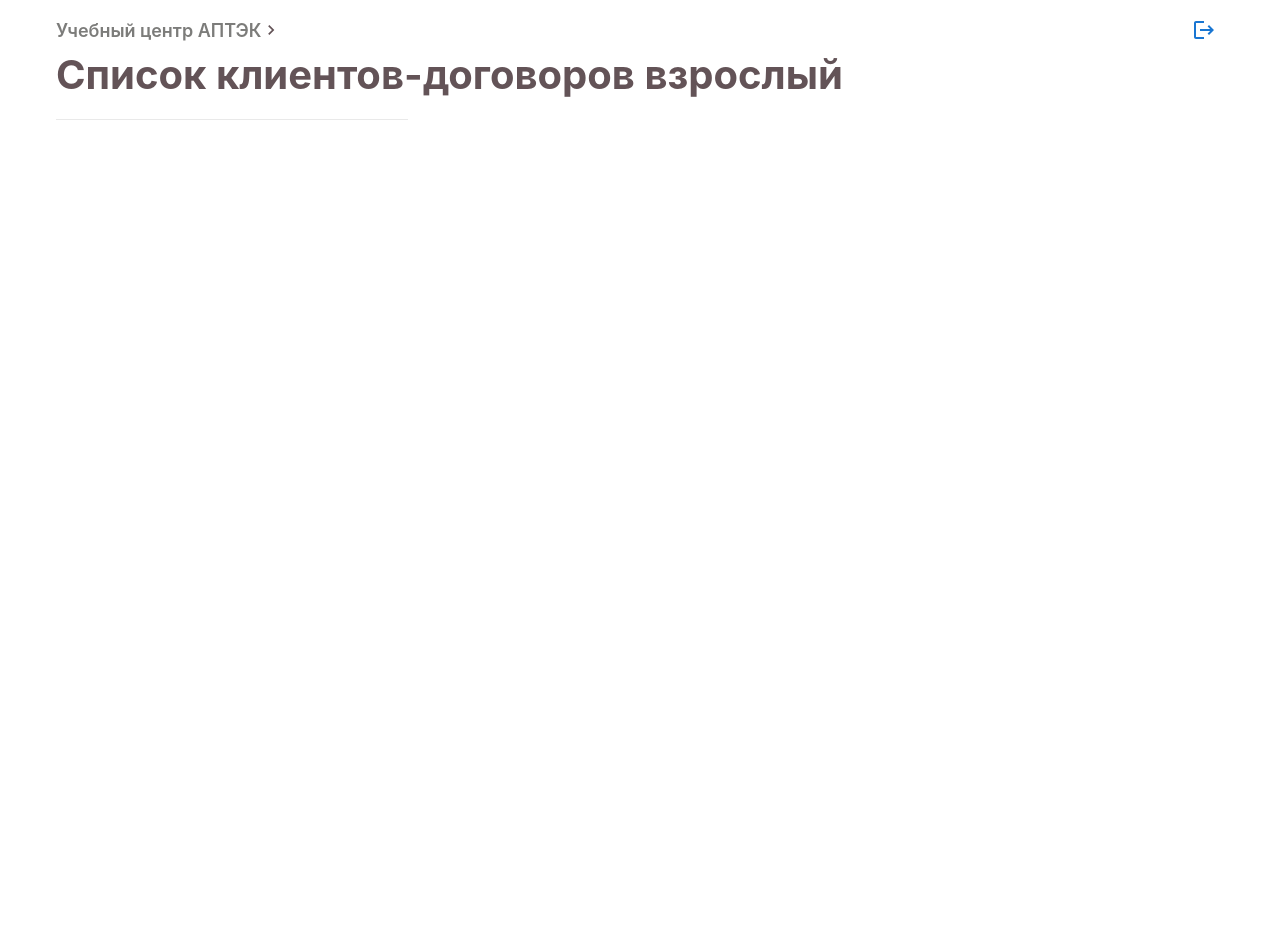
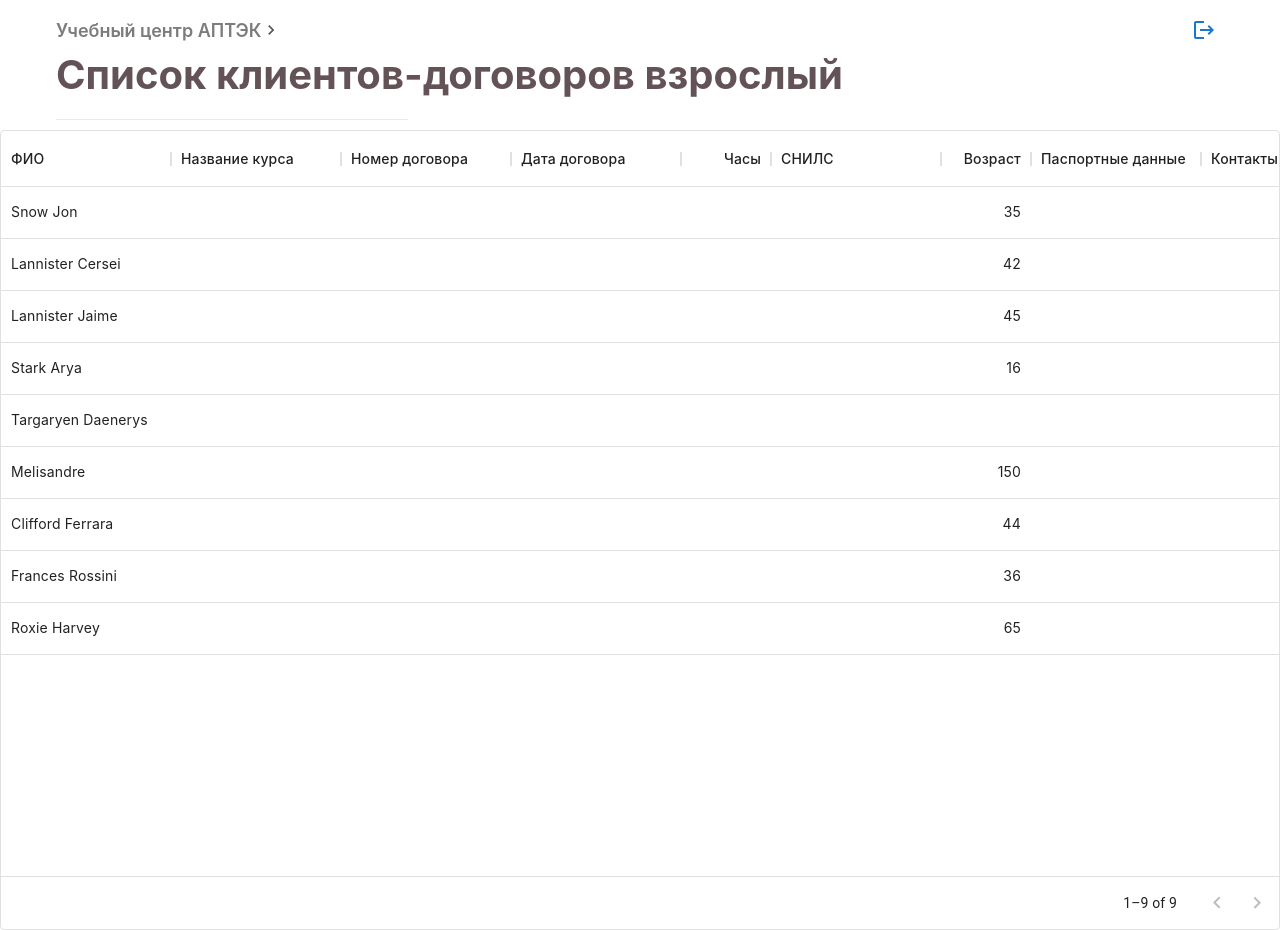
Before and after one commit to 1317n0d3/digital-school-docs-client, a React (Create React App) app: page /adult-contracts in a window 1280 px wide. Before the commit the page ends 800 px from the top, so only its background shows below. Built offline with nearby package versions, Linux system fonts and the light colour scheme.

Commit message:
feat: add adult contracts table

```diff
--- a/package.json
+++ b/package.json
@@ -7,6 +7,7 @@
     "@emotion/styled": "^11.9.3",
     "@mui/icons-material": "^5.8.4",
     "@mui/material": "^5.8.7",
+    "@mui/x-data-grid": "^5.13.0",
     "@reduxjs/toolkit": "^1.8.3",
     "@testing-library/jest-dom": "^5.16.4",
     "@testing-library/react": "^13.3.0",
--- a/src/components/AdultContracts/index.tsx
+++ b/src/components/AdultContracts/index.tsx
@@ -1,11 +1,15 @@
 import React, { FC } from 'react';
+import AdultContractsTable from '../AdultContractsTable';
 import Header from '../Header';
 
 interface IAdultContracts { }
 
 const AdultContracts: FC<IAdultContracts> = ({ ...props }) => {
   return (
-    <Header title='Список клиентов-договоров взрослый' />
+    <>
+      <Header title='Список клиентов-договоров взрослый' />
+      <AdultContractsTable />
+    </>
   );
 }
 
--- /dev/null
+++ b/src/components/AdultContractsTable/index.tsx
@@ -0,0 +1,103 @@
+import React, { FC } from 'react';
+import { DataGrid, GridColDef, GridValueGetterParams } from '@mui/x-data-grid';
+
+const columns: GridColDef[] = [
+  {
+    field: 'fullName',
+    headerName: 'ФИО',
+    width: 170,
+    disableColumnMenu: true
+  },
+  {
+    field: 'courseTitle',
+    headerName: 'Название курса',
+    width: 170,
+    disableColumnMenu: true
+  },
+  {
+    field: 'contractNumber',
+    headerName: 'Номер договора',
+    width: 170,
+    disableColumnMenu: true
+  },
+  {
+    field: 'contractDate',
+    headerName: 'Дата договора',
+    width: 170,
+    disableColumnMenu: true
+  },
+  {
+    field: 'courseTime',
+    headerName: 'Часы',
+    type: 'number',
+    width: 90,
+    disableColumnMenu: true
+  },
+  {
+    field: 'snils',
+    headerName: 'СНИЛС',
+    width: 170,
+    disableColumnMenu: true,
+    sortable: false,
+  },
+  {
+    field: 'age',
+    headerName: 'Возраст',
+    type: 'number',
+    width: 90,
+    disableColumnMenu: true
+  },
+  {
+    field: 'passport',
+    headerName: 'Паспортные данные',
+    width: 170,
+    disableColumnMenu: true,
+    sortable: false,
+  },
+  {
+    field: 'contacts',
+    headerName: 'Контакты',
+    width: 170,
+    disableColumnMenu: true,
+    sortable: false,
+  },
+  // {
+  //   field: 'fullName',
+  //   headerName: 'Full name',
+  //   description: 'This column has a value getter and is not sortable.',
+  //   sortable: false,
+  //   disableColumnMenu: true,
+  //   width: 160,
+  //   valueGetter: (params: GridValueGetterParams) =>
+  //     `${params.row.firstName || ''} ${params.row.lastName || ''}`,
+  // },
+];
+
+const rows = [
+  { id: 1, fullName: 'Snow Jon', age: 35 },
+  { id: 2, fullName: 'Lannister Cersei', age: 42 },
+  { id: 3, fullName: 'Lannister Jaime', age: 45 },
+  { id: 4, fullName: 'Stark Arya', age: 16 },
+  { id: 5, fullName: 'Targaryen Daenerys', age: null },
+  { id: 6, fullName: 'Melisandre', age: 150 },
+  { id: 7, fullName: 'Clifford Ferrara', age: 44 },
+  { id: 8, fullName: 'Frances Rossini', age: 36 },
+  { id: 9, fullName: 'Roxie Harvey', age: 65 },
+];
+
+interface IAdultContractsTable { }
+
+const AdultContractsTable: FC<IAdultContractsTable> = ({ ...props }) => {
+  return (
+    <div style={{ width: '100%', height: '100vh' }}>
+      <DataGrid
+        rows={rows}
+        columns={columns}
+        pageSize={10}
+        rowsPerPageOptions={[10]}
+      />
+    </div>
+  );
+}
+
+export default AdultContractsTable;
```
Also changed, not shown: 1 other file (tests, documents, lock files or other folders).
